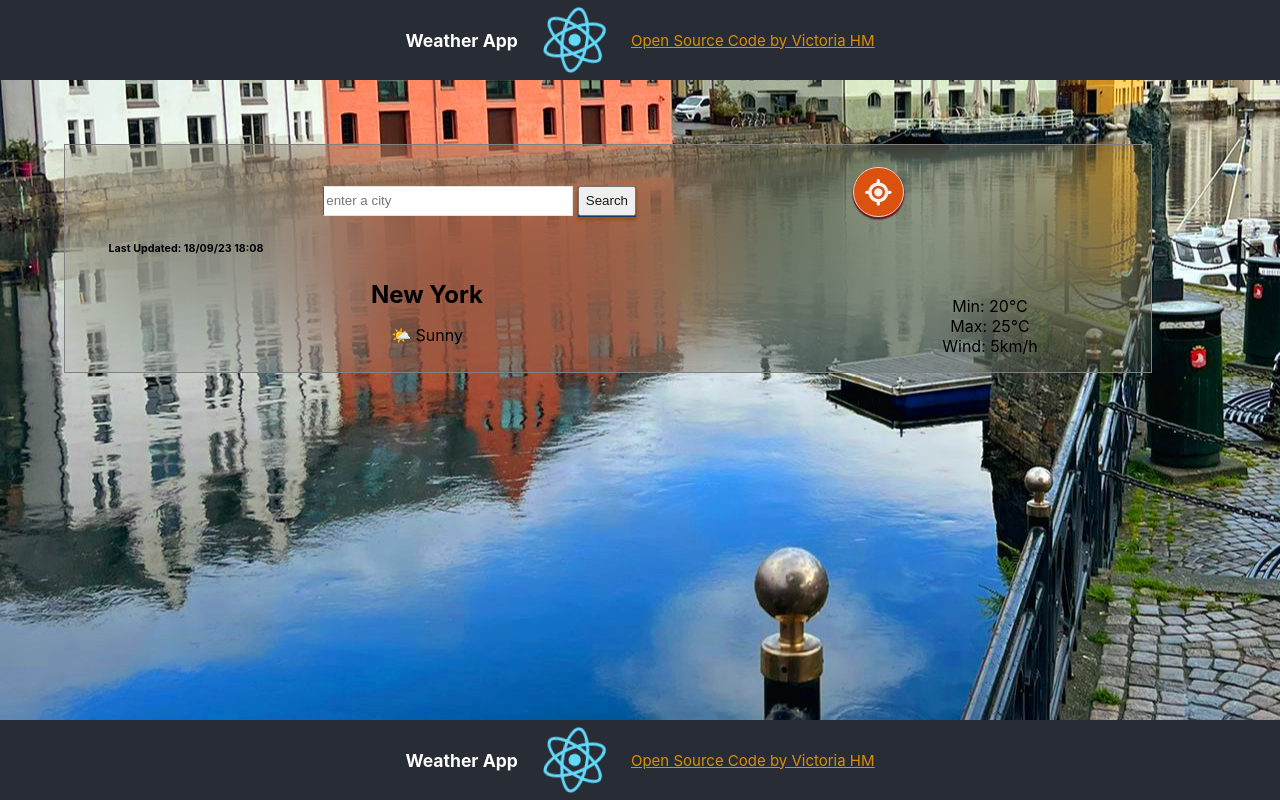
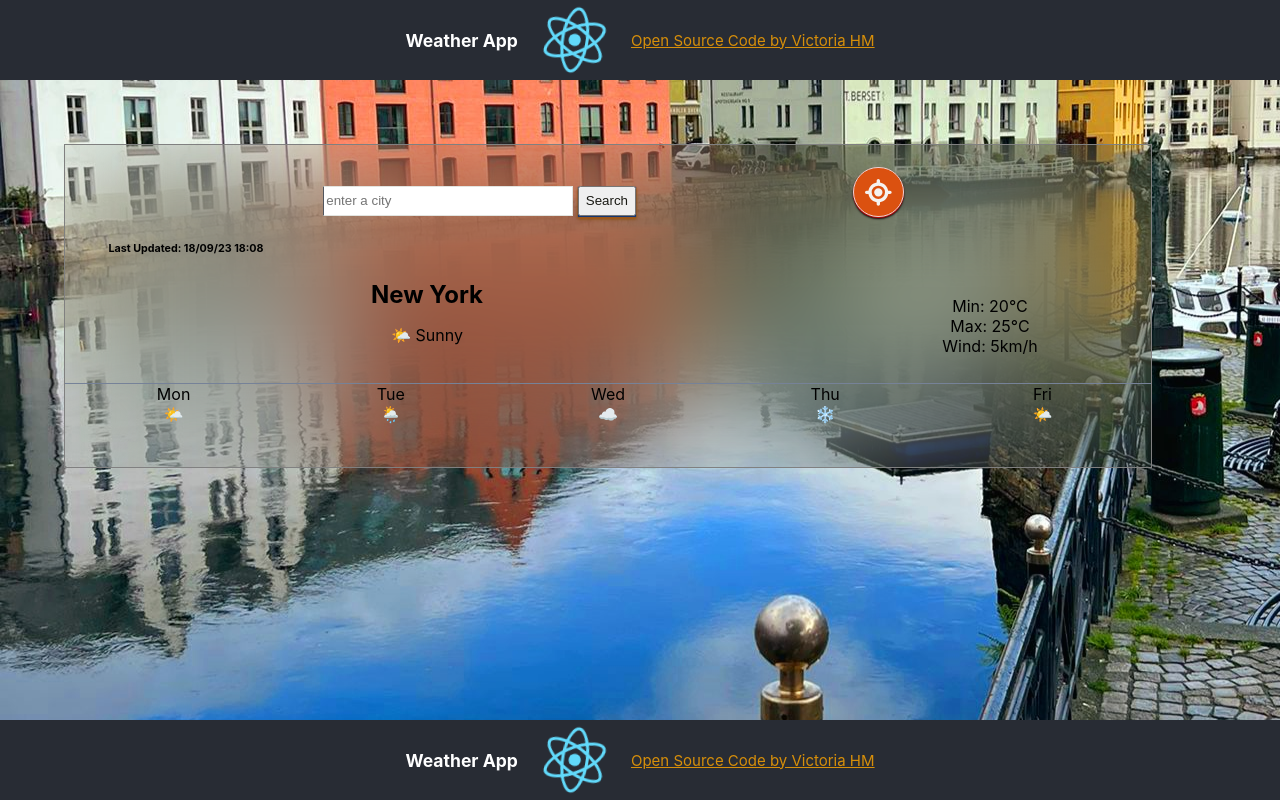
Before and after one commit to hewittmv/my-weather-react-app, a React (Create React App) app: page / in a window 1280 px wide. Built offline with nearby package versions, Linux system fonts and the light colour scheme.

Commit message:
style forecast grid

```diff
--- a/src/App.css
+++ b/src/App.css
@@ -106,3 +106,10 @@ h2 {
   padding: 0;
   margin: 0;
 }
+.forecast-grid {
+  margin-top: 1%;
+  margin-bottom: 4%;
+  border-top: 1px solid #768298;
+  display: grid;
+  grid-template-columns: 1fr 1fr 1fr 1fr 1fr;
+}
--- a/src/App.js
+++ b/src/App.js
@@ -43,6 +43,28 @@ function App() {
             </ul>
           </div>
         </div>
+        <div className="forecast-grid">
+          <div className="box-3">
+            Mon
+            <div>🌤️</div>
+          </div>
+          <div className="box-4">
+            Tue
+            <div>🌦️</div>
+          </div>
+          <div className="box-5">
+            Wed
+            <div>☁️</div>
+          </div>
+          <div className="box-6">
+            Thu
+            <div>❄️</div>
+          </div>
+          <div className="box-7">
+            Fri
+            <div>🌤️</div>
+          </div>
+        </div>
       </div>
 
       <footer className="App-footer">
```
